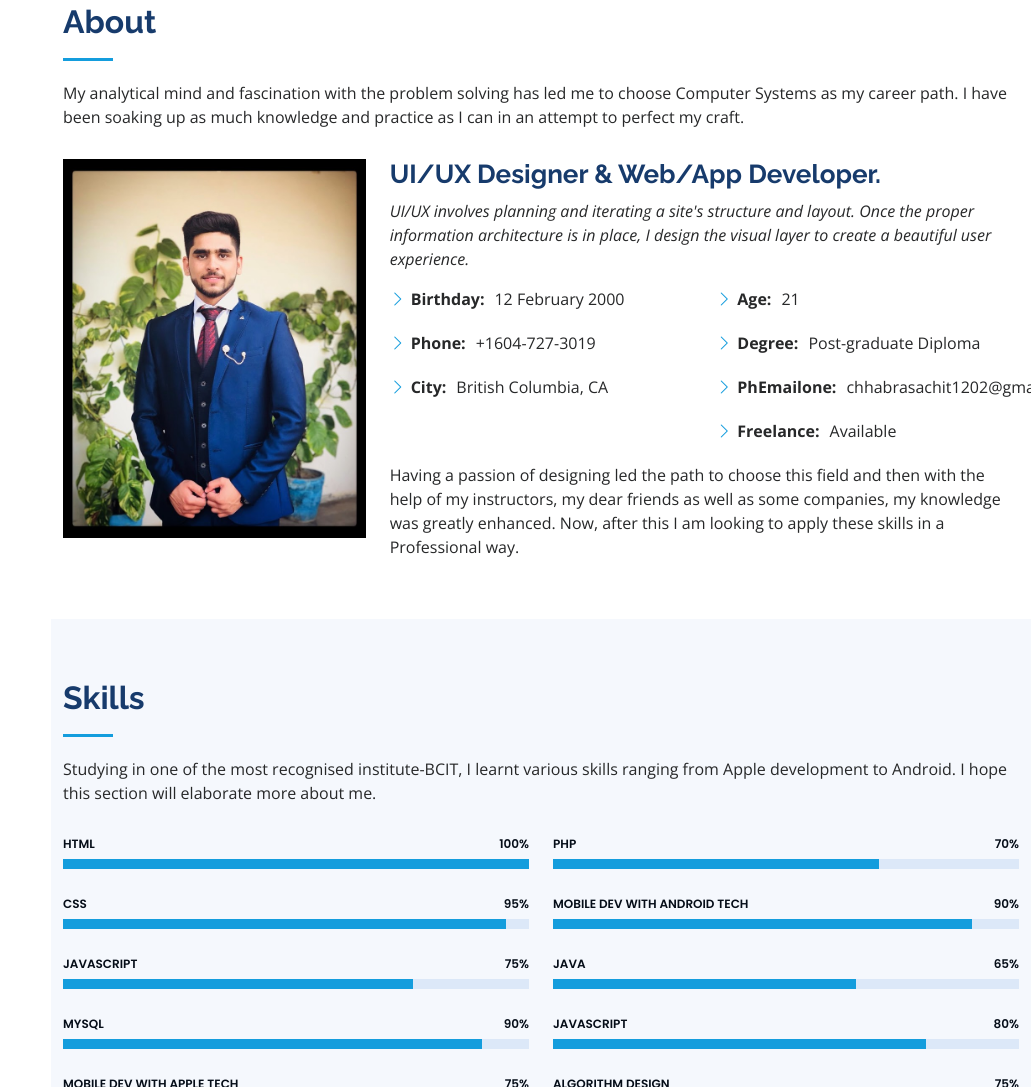
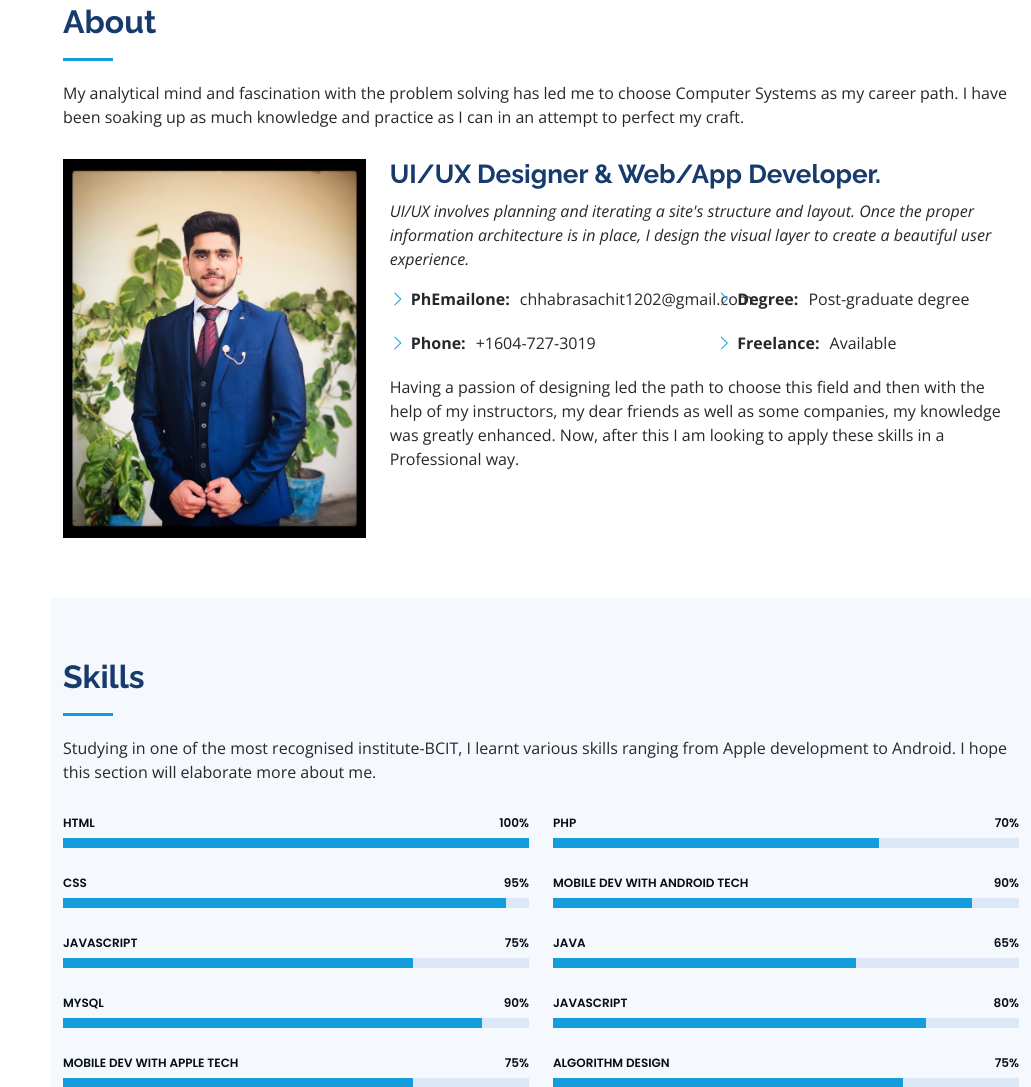
Before and after one commit to chhabrasachit/chhabrasachit.github.io, a plain HTML site: page index.html in a window 1280 px wide. Shown: the part 857-1944 px from the top of the page, without its empty margins (249-1280 px from the left). Drawn offline with nearby package versions, Linux system fonts and the light colour scheme.

Commit message:
Update index.html

```diff
--- a/index.html
+++ b/index.html
@@ -92,16 +92,15 @@
             <div class="row">
               <div class="col-lg-6">
                 <ul>
-                  <li><i class="bi bi-chevron-right"></i> <strong>Birthday:</strong> <span>12 February 2000</span></li>
+                  <li><i class="bi bi-chevron-right"></i> <strong>PhEmailone:</strong> <span>chhabrasachit1202@gmail.com</span></li>
                   <li><i class="bi bi-chevron-right"></i> <strong>Phone:</strong> <span>+1604-727-3019</span></li>
-                  <li><i class="bi bi-chevron-right"></i> <strong>City:</strong> <span>British Columbia, CA</span></li>
+
                 </ul>
               </div>
               <div class="col-lg-6">
                 <ul>
-                  <li><i class="bi bi-chevron-right"></i> <strong>Age:</strong> <span>21</span></li>
-                  <li><i class="bi bi-chevron-right"></i> <strong>Degree:</strong> <span>Post-graduate Diploma</span></li>
-                  <li><i class="bi bi-chevron-right"></i> <strong>PhEmailone:</strong> <span>chhabrasachit1202@gmail.com</span></li>
+                  <li><i class="bi bi-chevron-right"></i> <strong>Degree:</strong> <span>Post-graduate degree</span></li>
+
                   <li><i class="bi bi-chevron-right"></i> <strong>Freelance:</strong> <span>Available</span></li>
                 </ul>
               </div>
```
